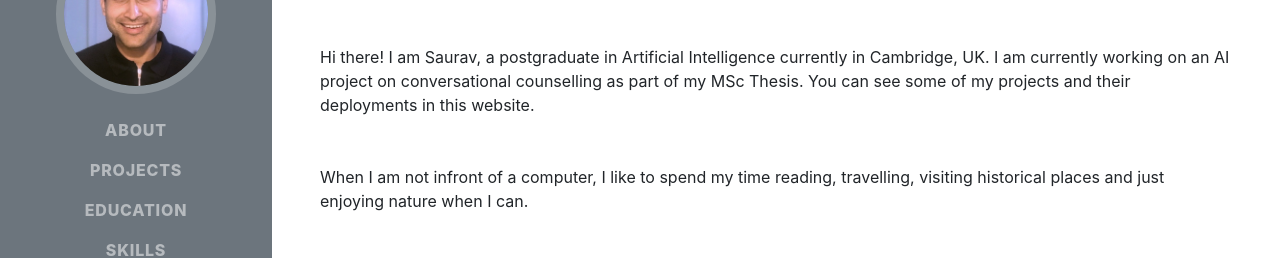
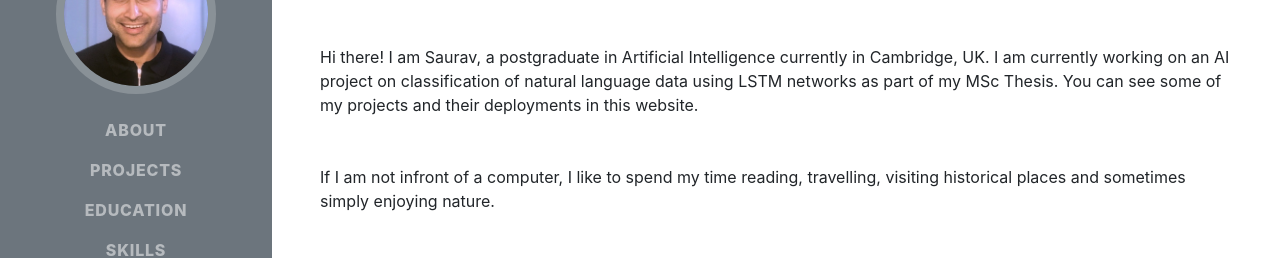
Before and after one commit to kaflesaurav/kaflesaurav.github.io, a website with bundled scripts: page index.html in a window 1280 px wide. Shown: the part 282-540 px from the top of the page. Built offline with nearby package versions, Linux system fonts and the light colour scheme; a web font is replaced by a local one.

Commit message:
text update

```diff
--- a/index.html
+++ b/index.html
@@ -66,8 +66,8 @@
         <div class="mb-5">Cambridge, United Kingdom
           <a href="mailto:sk625@student.anglia.ac.uk" class="lead text-info ">sk625@student.anglia.ac.uk</a>
         </div>
-        <p class="mb-5">Hi there! I am Saurav, a postgraduate in Artificial Intelligence currently in Cambridge, UK. I am currently working on an AI project on conversational counselling as part of my MSc Thesis. You can see some of my projects and their deployments in this website.</p>
-        <p class="mb-5">When I am not infront of a computer, I like to spend my time reading, travelling, visiting historical places and just enjoying nature when I can.</p>
+        <p class="mb-5">Hi there! I am Saurav, a postgraduate in Artificial Intelligence currently in Cambridge, UK. I am currently working on an AI project on classification of natural language data using LSTM networks as part of my MSc Thesis. You can see some of my projects and their deployments in this website.</p>
+        <p class="mb-5">If I am not infront of a computer, I like to spend my time reading, travelling, visiting historical places and sometimes simply enjoying nature.</p>
         <div class="social-icons">
           <a href="https://www.linkedin.com/in/sauravkafle/">
             <i class="fab fa-linkedin-in"></i>
```
